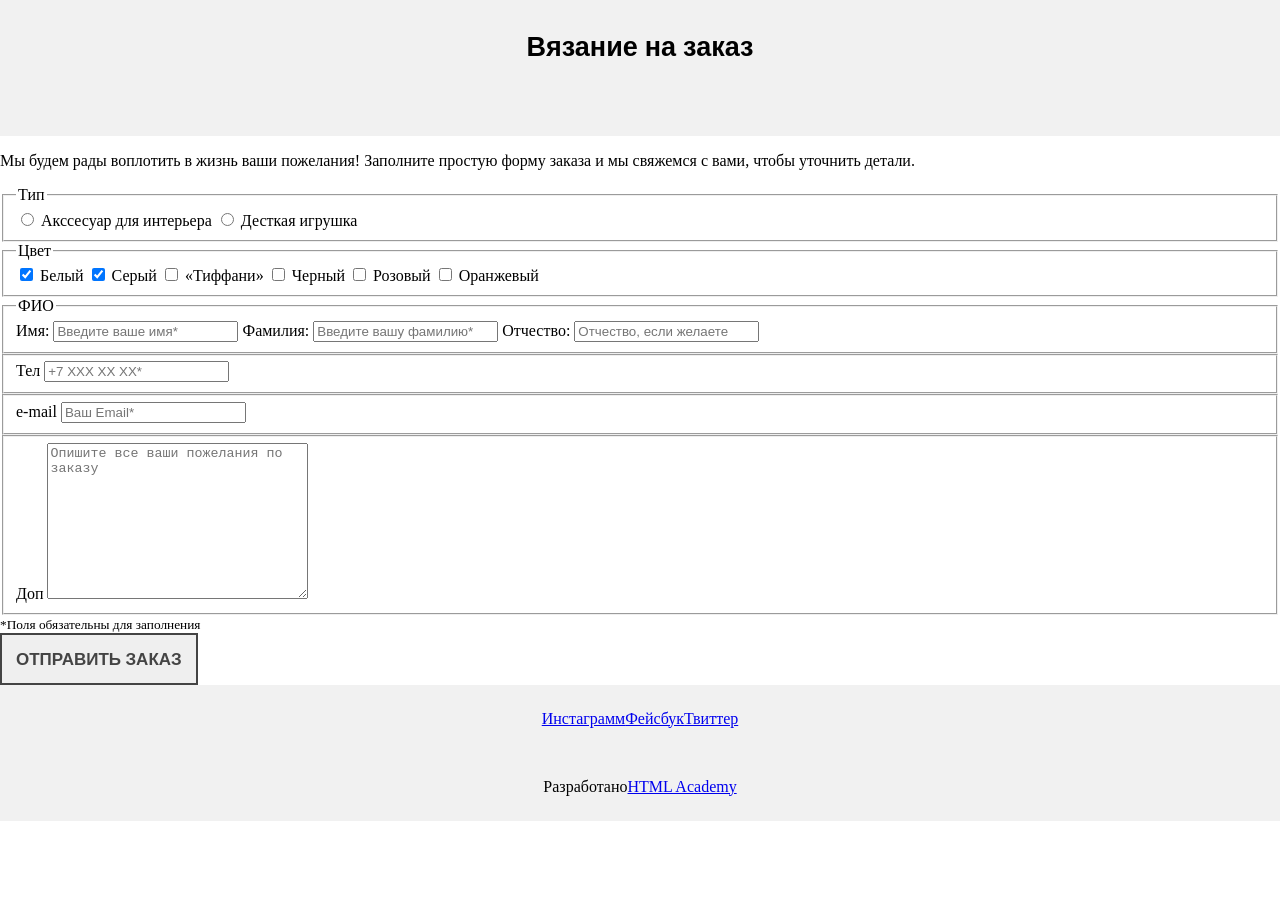
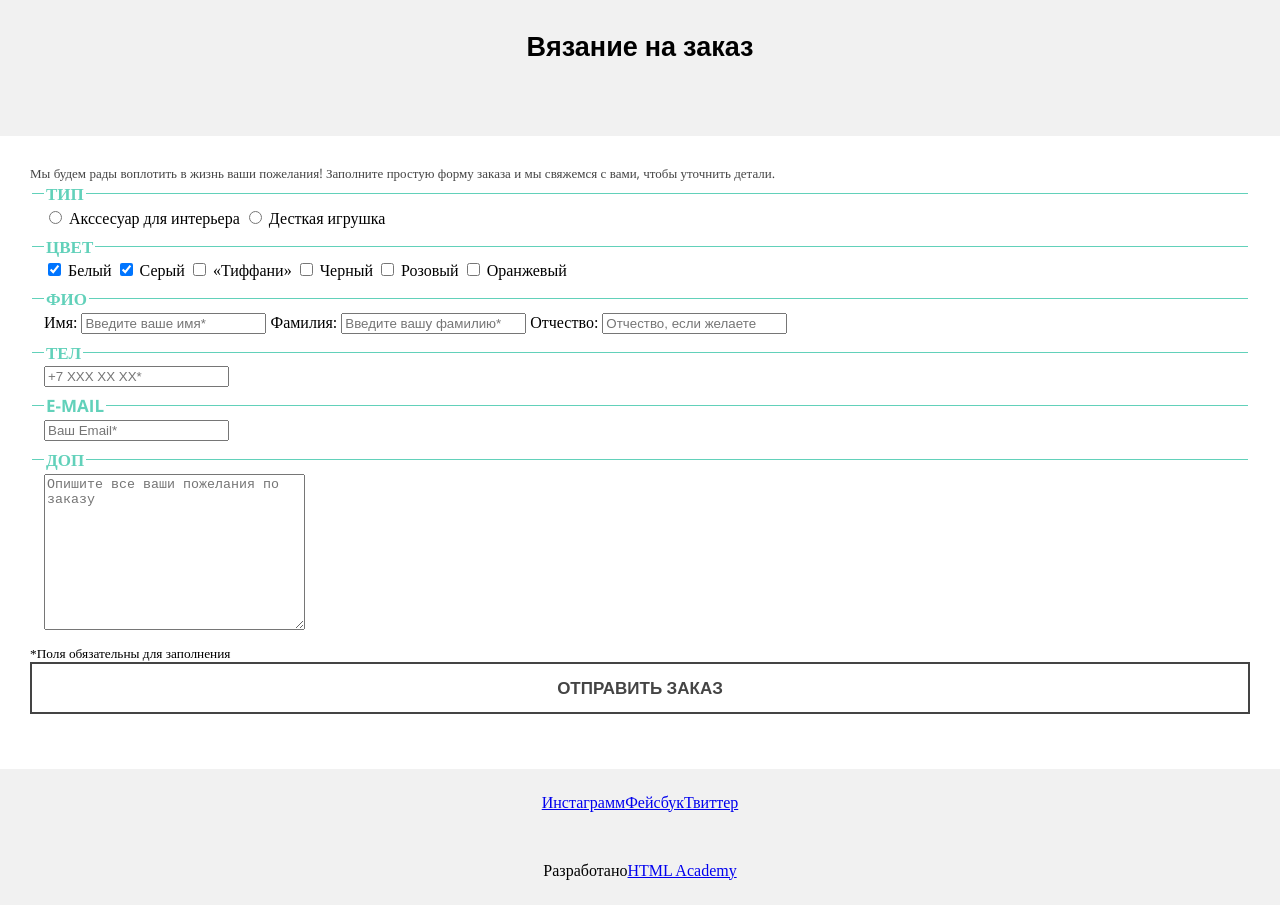
Before and after one commit to Sasha-belokur/256757-mishka, a website: page source/form.html in a window 1280 px wide. Shown: the part 440-1345 px from the top of the page. Before the commit the page ends 1261 px from the top, so only its background shows below. Drawn offline with nearby package versions, Linux system fonts and the light colour scheme; files that its build step writes are made by us from their sources.

Commit message:
started block from

```diff
--- a/source/form.html
+++ b/source/form.html
@@ -41,7 +41,7 @@
           Мы будем рады воплотить в жизнь ваши пожелания! Заполните простую форму заказа и мы свяжемся с вами, чтобы уточнить детали.
       </p>
       <form class="form" action="https://echo.htmlacademy.ru" method="POST">
-        <fieldset>
+        <fieldset class="form__fieldset">
           <legend class="form__group-title">
             Тип
           </legend>
@@ -54,7 +54,7 @@
             Десткая игрушка
           </label>
         </fieldset>
-        <fieldset>
+        <fieldset class="form__fieldset">
           <legend class="form__group-title">
             Цвет
           </legend>
@@ -71,7 +71,7 @@
           <input class="form__checkbox" id="orange-color" type="checkbox" name="color" value="orange">
           <label class="form__label" for="orange-color">Оранжевый</label>
         </fieldset>
-        <fieldset>
+        <fieldset class="form__fieldset">
           <legend class="form__group-title">
             ФИО
           </legend>
@@ -82,22 +82,28 @@
           <label class="form__label" for="patronymic">Отчество:</label>
           <input class="form__text-input" id="patronymic" type="text" name="patronymic" placeholder="Отчество, если желаете">
         </fieldset>
-        <fieldset>
-          <label class="form__group-title" for="tel">Тел</label>
+        <fieldset class="form__fieldset">
+          <legend class="form__group-title">
+            <label class="form__group-title" for="tel">Тел</label>
+          </legend>
           <input class="form__text-input form__text-input--icon-tel" id="tel" type="tel" name="tel" placeholder="+7 ХХХ ХХ ХХ*" required>
         </fieldset>
-        <fieldset>
-          <label class="form__group-title" for="email">e-mail</label>
+        <fieldset class="form__fieldset">
+          <legend class="form__group-title">
+            <label class="form__group-title" for="email">e-mail</label>
+          </legend>
           <input class="form__text-input form__text-input--icon-email" id="email" type="tel" name="email" placeholder="Ваш Email*" required>
         </fieldset>
-        <fieldset>
-          <label class="form__group-title" for="extra-info">Доп</label>
+        <fieldset class="form__fieldset">
+          <legend class="form__group-title">
+            <label class="form__group-title" for="extra-info">Доп</label>
+          </legend>
           <textarea class="form__textarea" id="extra-info" name="info" cols="30" rows="10" placeholder="Опишите все ваши пожелания по заказу"></textarea>
         </fieldset>
-        <small class="order-section__reminder">
+        <small class="form__reminder">
           *Поля обязательны для заполнения
         </small>
-        <button class="order-section__button btn" type="submit">Отправить заказ</button>
+        <button class="form__button btn" type="submit">Отправить заказ</button>
       </form>
     </main>
     <footer class="page-footer">
--- a/source/sass/btn.scss
+++ b/source/sass/btn.scss
@@ -1,6 +1,9 @@
 .btn {
   display: block;
-  padding: 14px; //какой поставить горизонтальный паддинг?
+  width: 100%;
+  padding-top: 14px;
+  padding-bottom: 14px;
+//какой поставить горизонтальный паддинг?
   font-size: 17px;
   line-height: 20px;
   font-family: 'Open Sans', sans-serif;
@@ -10,4 +13,5 @@
   text-decoration: none;
   text-transform: uppercase;
   border: 2px solid #444444;
+  background-color: transparent;
 }
--- /dev/null
+++ b/source/sass/form.scss
@@ -0,0 +1,19 @@
+.form {
+  padding-bottom: 55px;
+  padding-left: 30px;
+  padding-right: 30px;
+}
+
+.form__fieldset {
+  border: none;
+  border-top: 1px solid #62d1ba;
+}
+
+.form__group-title {
+  font-size: 17px;
+  line-height: 17px;
+  font-family: 'Open Sans';
+  font-weight: 700;
+  color: #62d1ba;
+  text-transform: uppercase;
+}
--- /dev/null
+++ b/source/sass/page-intro.scss
@@ -0,0 +1,11 @@
+.page-intro {
+  margin: 0;
+  padding-top: 25px;
+  padding-left: 30px;
+  padding-right: 30px;
+  font-size: 13px;
+  line-height: 24px;
+  font-family: 'Open Sans';
+  font-weight: 400;
+  color: #444444;
+}
--- a/source/sass/style.scss
+++ b/source/sass/style.scss
@@ -16,3 +16,5 @@ body {
 @import "products.scss";
 @import "product-card.scss";
 @import "preview-video.scss";
+@import "page-intro";
+@import "form";
```
